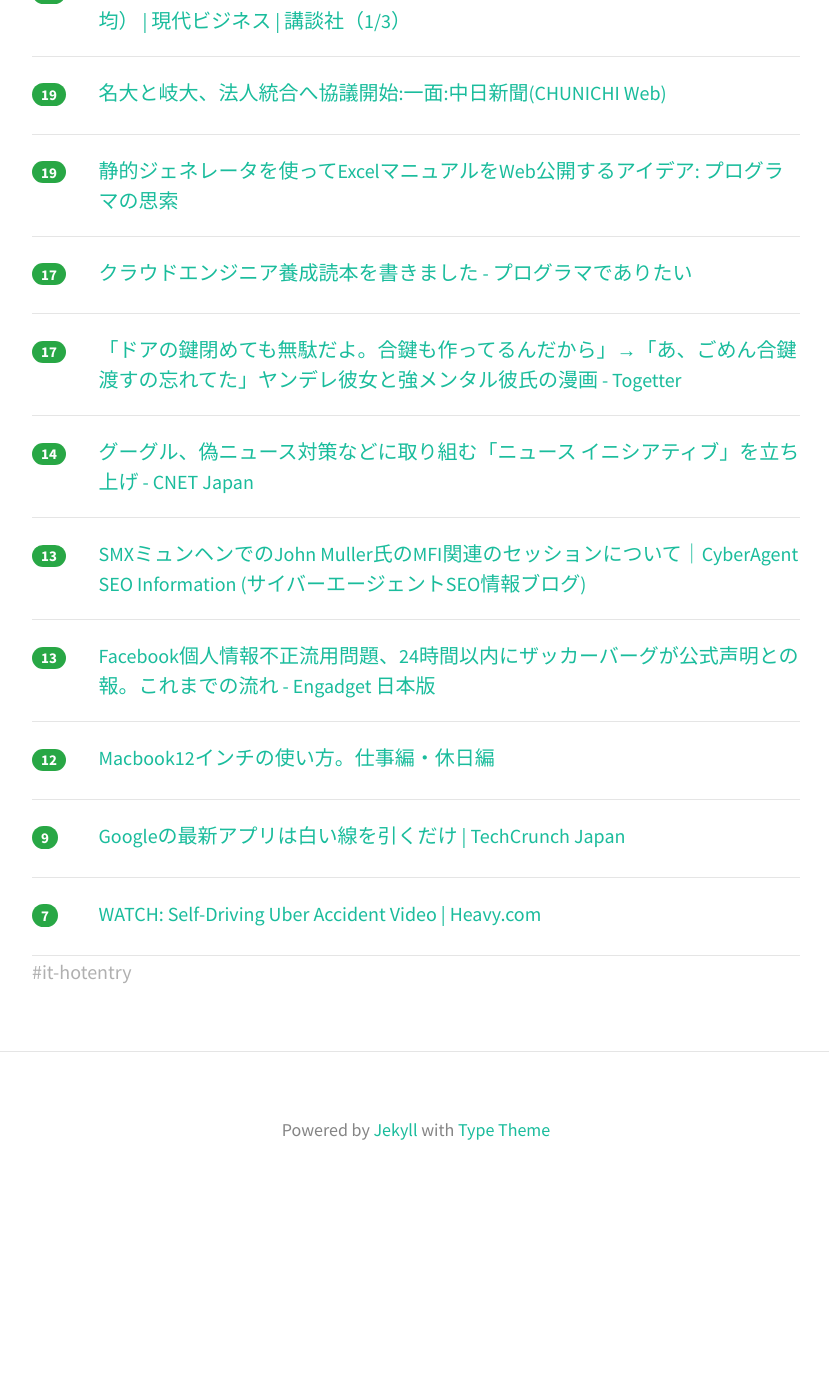
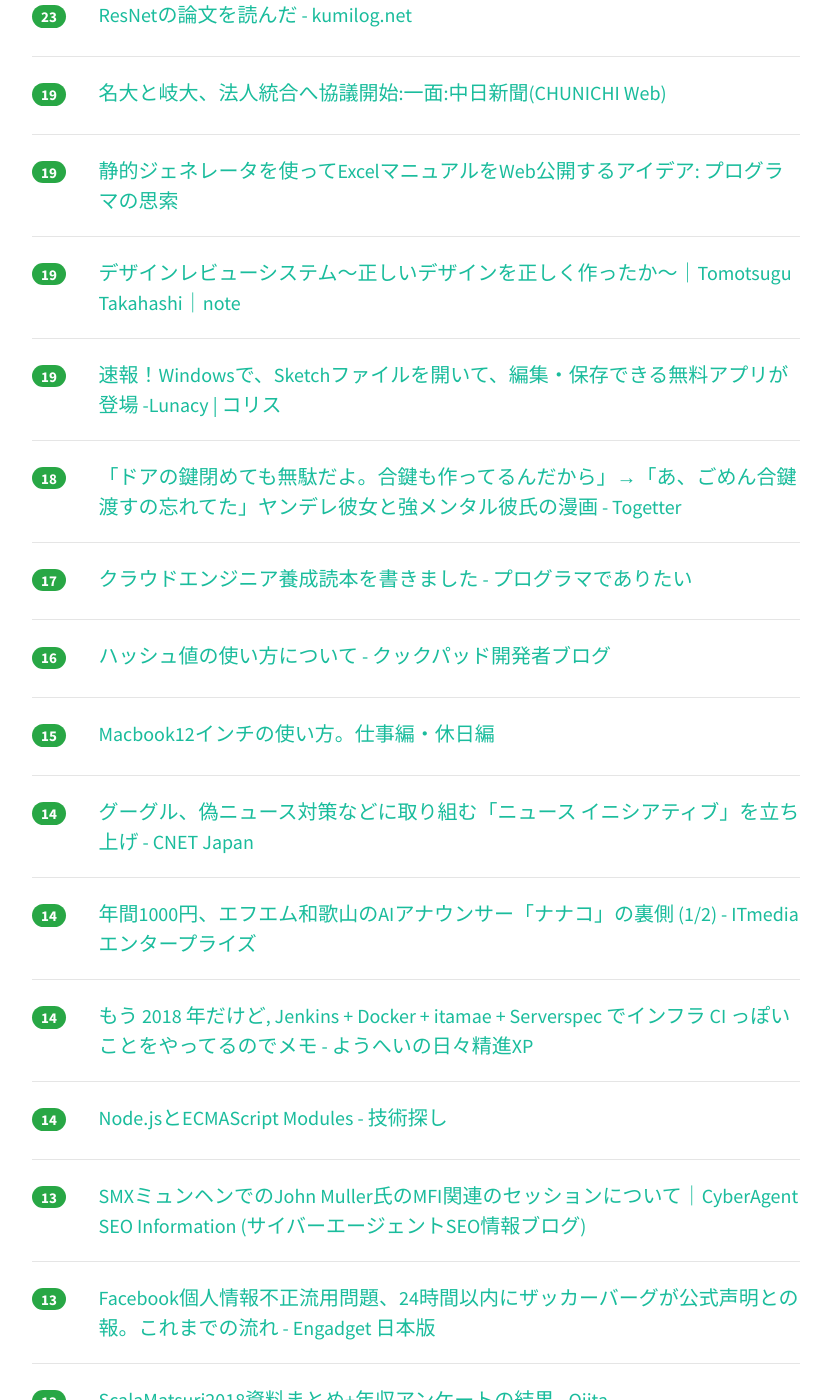
Before and after one commit to yatta47/hatena-matome-site, a Jekyll site: the page built from _posts/2018-03-22-hatena.md, in a window 1280 px wide and 1400 px high, scrolled down 1994 px. Shown: the whole window, without its empty margins (224-1053 px from the left). Built offline with Jekyll 4.4.1, drawn with Linux system fonts in a browser that asks for light colours; nearby versions of some CDN libraries; before the commit the page ends 3201 px from its top, so only the background shows below that; some of the changed text lies outside the part shown.

Commit message:
Updated 2018-03-22

```diff
--- a/_posts/2018-03-22-hatena.md
+++ b/_posts/2018-03-22-hatena.md
@@ -1,43 +1,43 @@
 ---
 layout: post
 title:  "2018-03-22 はてぶIT"
-date:   2018-03-22 12:03:20
+date:   2018-03-22 13:02:43
 tags: [it-hotentry]
 ---
-29 件のデータあり
+37 件のデータあり
 
 <hr><div class="row">
-<div class="col-1"><span class="badge badge-pill badge-success h2">450</span></div>
+<div class="col-1"><span class="badge badge-pill badge-success h2">523</span></div>
 <div class="col-11"><a href='http://www.publickey1.jp/blog/18/jenkins_xgitdockerkubernetescicd.html' target='_blank'>「Jenkins X」発表。Git/Docker/Kubernetesに特化したことでCI/CD環境の構築運用を自動化 － Publickey</a></div>
 </div>
 <hr>
 <div class="row">
-<div class="col-1"><span class="badge badge-pill badge-success h2">169</span></div>
+<div class="col-1"><span class="badge badge-pill badge-success h2">236</span></div>
 <div class="col-11"><a href='http://blog.kamipo.net/entry/2018/03/22/084126' target='_blank'>MySQLのクエリの良し悪しはrows_examinedで判断する - かみぽわーる</a></div>
 </div>
 <hr>
 <div class="row">
-<div class="col-1"><span class="badge badge-pill badge-success h2">117</span></div>
+<div class="col-1"><span class="badge badge-pill badge-success h2">133</span></div>
 <div class="col-11"><a href='https://anond.hatelabo.jp/20180322014102' target='_blank'>はてな村とかなんとか</a></div>
 </div>
 <hr>
 <div class="row">
-<div class="col-1"><span class="badge badge-pill badge-success h2">98</span></div>
+<div class="col-1"><span class="badge badge-pill badge-success h2">132</span></div>
 <div class="col-11"><a href='https://speakerdeck.com/pyama86/linuxkomandodebotorunetukuwodiao-beru' target='_blank'>Linuxコマンドでボトルネックを調べる // Speaker Deck</a></div>
 </div>
 <hr>
 <div class="row">
-<div class="col-1"><span class="badge badge-pill badge-success h2">56</span></div>
+<div class="col-1"><span class="badge badge-pill badge-success h2">59</span></div>
 <div class="col-11"><a href='https://hidekatsu-izuno.hatenablog.com/entry/2018/03/21/150000' target='_blank'>「確率統計－機械学習その前に v2.0」を公開した - hidekatsu-izuno 日々の記録</a></div>
 </div>
 <hr>
 <div class="row">
-<div class="col-1"><span class="badge badge-pill badge-success h2">50</span></div>
+<div class="col-1"><span class="badge badge-pill badge-success h2">52</span></div>
 <div class="col-11"><a href='https://qiita.com/c9katayama/items/b427a008623f0e228c50' target='_blank'>Java10のDocker対応について - Qiita</a></div>
 </div>
 <hr>
 <div class="row">
-<div class="col-1"><span class="badge badge-pill badge-success h2">43</span></div>
+<div class="col-1"><span class="badge badge-pill badge-success h2">44</span></div>
 <div class="col-11"><a href='https://qiita.com/arks22/items/db8eb6a14223ce29219a' target='_blank'>tmuxのペインのステータスラインにgitのブランチとかディレクトリとか表示する(プロンプトはもう古い) - Qiita</a></div>
 </div>
 <hr>
@@ -57,23 +57,23 @@ tags: [it-hotentry]
 </div>
 <hr>
 <div class="row">
-<div class="col-1"><span class="badge badge-pill badge-success h2">31</span></div>
+<div class="col-1"><span class="badge badge-pill badge-success h2">32</span></div>
+<div class="col-11"><a href='https://june29.jp/2018/03/21/invitation-to-engineering-organization-theory-the-book/' target='_blank'>書籍「エンジニアリング組織論への招待」を読んだ - #june29jp</a></div>
+</div>
+<hr>
+<div class="row">
+<div class="col-1"><span class="badge badge-pill badge-success h2">32</span></div>
 <div class="col-11"><a href='https://blog.ohgaki.net/ipa-must-admit-wrong-secure-programming-guide' target='_blank'>IPAは基礎的誤りを明示し、正しい原則を開発者に啓蒙すべき – yohgaki's blog</a></div>
 </div>
 <hr>
 <div class="row">
 <div class="col-1"><span class="badge badge-pill badge-success h2">29</span></div>
-<div class="col-11"><a href='https://june29.jp/2018/03/21/invitation-to-engineering-organization-theory-the-book/' target='_blank'>書籍「エンジニアリング組織論への招待」を読んだ - #june29jp</a></div>
+<div class="col-11"><a href='https://www.slideshare.net/YoshidaShingo/kubernetes-on-alibaba-cloud' target='_blank'>Kubernetes on Alibaba Cloud</a></div>
 </div>
 <hr>
 <div class="row">
 <div class="col-1"><span class="badge badge-pill badge-success h2">29</span></div>
 <div class="col-11"><a href='http://d.hatena.ne.jp/hnw/20180321' target='_blank'>セキュリティの話題に丸腰で踏み込んでくる人を見た - hnwの日記</a></div>
-</div>
-<hr>
-<div class="row">
-<div class="col-1"><span class="badge badge-pill badge-success h2">28</span></div>
-<div class="col-11"><a href='https://www.slideshare.net/YoshidaShingo/kubernetes-on-alibaba-cloud' target='_blank'>Kubernetes on Alibaba Cloud</a></div>
 </div>
 <hr>
 <div class="row">
@@ -92,13 +92,13 @@ tags: [it-hotentry]
 </div>
 <hr>
 <div class="row">
-<div class="col-1"><span class="badge badge-pill badge-success h2">23</span></div>
-<div class="col-11"><a href='http://www.kumilog.net/entry/resnet-paper' target='_blank'>ResNetの論文を読んだ - kumilog.net</a></div>
+<div class="col-1"><span class="badge badge-pill badge-success h2">24</span></div>
+<div class="col-11"><a href='http://gendai.ismedia.jp/articles/-/54944' target='_blank'>財務省は「森友文書」の真相が一発で分かる方法をなぜ使わないのか（佃 均） | 現代ビジネス | 講談社（1/3）</a></div>
 </div>
 <hr>
 <div class="row">
-<div class="col-1"><span class="badge badge-pill badge-success h2">22</span></div>
-<div class="col-11"><a href='http://gendai.ismedia.jp/articles/-/54944' target='_blank'>財務省は「森友文書」の真相が一発で分かる方法をなぜ使わないのか（佃 均） | 現代ビジネス | 講談社（1/3）</a></div>
+<div class="col-1"><span class="badge badge-pill badge-success h2">23</span></div>
+<div class="col-11"><a href='http://www.kumilog.net/entry/resnet-paper' target='_blank'>ResNetの論文を読んだ - kumilog.net</a></div>
 </div>
 <hr>
 <div class="row">
@@ -112,18 +112,53 @@ tags: [it-hotentry]
 </div>
 <hr>
 <div class="row">
+<div class="col-1"><span class="badge badge-pill badge-success h2">19</span></div>
+<div class="col-11"><a href='https://note.mu/ttmtg/n/nc9ef0a890c3d' target='_blank'>デザインレビューシステム〜正しいデザインを正しく作ったか〜｜Tomotsugu Takahashi｜note</a></div>
+</div>
+<hr>
+<div class="row">
+<div class="col-1"><span class="badge badge-pill badge-success h2">19</span></div>
+<div class="col-11"><a href='https://coliss.com/articles/build-websites/operation/design/sketch-for-windows-lunacy.html' target='_blank'>速報！Windowsで、Sketchファイルを開いて、編集・保存できる無料アプリが登場 -Lunacy | コリス</a></div>
+</div>
+<hr>
+<div class="row">
+<div class="col-1"><span class="badge badge-pill badge-success h2">18</span></div>
+<div class="col-11"><a href='https://togetter.com/li/1210729' target='_blank'>「ドアの鍵閉めても無駄だよ。合鍵も作ってるんだから」→「あ、ごめん合鍵渡すの忘れてた」ヤンデレ彼女と強メンタル彼氏の漫画 - Togetter</a></div>
+</div>
+<hr>
+<div class="row">
 <div class="col-1"><span class="badge badge-pill badge-success h2">17</span></div>
 <div class="col-11"><a href='http://blog.takuros.net/entry/2018/03/22/090718' target='_blank'>クラウドエンジニア養成読本を書きました - プログラマでありたい</a></div>
 </div>
 <hr>
 <div class="row">
-<div class="col-1"><span class="badge badge-pill badge-success h2">17</span></div>
-<div class="col-11"><a href='https://togetter.com/li/1210729' target='_blank'>「ドアの鍵閉めても無駄だよ。合鍵も作ってるんだから」→「あ、ごめん合鍵渡すの忘れてた」ヤンデレ彼女と強メンタル彼氏の漫画 - Togetter</a></div>
+<div class="col-1"><span class="badge badge-pill badge-success h2">16</span></div>
+<div class="col-11"><a href='http://techlife.cookpad.com/entry/2018/03/22/082755' target='_blank'>ハッシュ値の使い方について - クックパッド開発者ブログ</a></div>
+</div>
+<hr>
+<div class="row">
+<div class="col-1"><span class="badge badge-pill badge-success h2">15</span></div>
+<div class="col-11"><a href='https://number333.org/2018/03/21/macbook12inch-dailyuse/' target='_blank'>Macbook12インチの使い方。仕事編・休日編</a></div>
 </div>
 <hr>
 <div class="row">
 <div class="col-1"><span class="badge badge-pill badge-success h2">14</span></div>
 <div class="col-11"><a href='https://japan.cnet.com/article/35116475/' target='_blank'>グーグル、偽ニュース対策などに取り組む「ニュース イニシアティブ」を立ち上げ - CNET Japan</a></div>
+</div>
+<hr>
+<div class="row">
+<div class="col-1"><span class="badge badge-pill badge-success h2">14</span></div>
+<div class="col-11"><a href='http://www.itmedia.co.jp/enterprise/articles/1803/22/news013.html' target='_blank'>年間1000円、エフエム和歌山のAIアナウンサー「ナナコ」の裏側 (1/2) - ITmedia エンタープライズ</a></div>
+</div>
+<hr>
+<div class="row">
+<div class="col-1"><span class="badge badge-pill badge-success h2">14</span></div>
+<div class="col-11"><a href='http://inokara.hateblo.jp/entry/2018/03/21/152609' target='_blank'>もう 2018 年だけど, Jenkins + Docker + itamae + Serverspec でインフラ CI っぽいことをやってるのでメモ - ようへいの日々精進XP</a></div>
+</div>
+<hr>
+<div class="row">
+<div class="col-1"><span class="badge badge-pill badge-success h2">14</span></div>
+<div class="col-11"><a href='http://blog.hiroppy.me/entry/nodejs-esm' target='_blank'>Node.jsとECMAScript Modules - 技術探し</a></div>
 </div>
 <hr>
 <div class="row">
@@ -137,8 +172,18 @@ tags: [it-hotentry]
 </div>
 <hr>
 <div class="row">
-<div class="col-1"><span class="badge badge-pill badge-success h2">12</span></div>
-<div class="col-11"><a href='https://number333.org/2018/03/21/macbook12inch-dailyuse/' target='_blank'>Macbook12インチの使い方。仕事編・休日編</a></div>
+<div class="col-1"><span class="badge badge-pill badge-success h2">13</span></div>
+<div class="col-11"><a href='https://qiita.com/applideveloper/items/e8c18bcec6e570c20d60' target='_blank'>ScalaMatsuri2018資料まとめ+年収アンケートの結果 - Qiita</a></div>
+</div>
+<hr>
+<div class="row">
+<div class="col-1"><span class="badge badge-pill badge-success h2">10</span></div>
+<div class="col-11"><a href='https://jp.techcrunch.com/2018/03/22/2018-03-20-sources-google-is-buying-lytro-for-about-40m/' target='_blank'>GoogleがLytroを4000万ドル前後で買収との情報――ライトフィールド技術でVR世界構築強化 | TechCrunch Japan</a></div>
+</div>
+<hr>
+<div class="row">
+<div class="col-1"><span class="badge badge-pill badge-success h2">10</span></div>
+<div class="col-11"><a href='https://heavy.com/news/2018/03/self-driving-uber-accident-video-killed-pedestrian/' target='_blank'>WATCH: Self-Driving Uber Accident Video | Heavy.com</a></div>
 </div>
 <hr>
 <div class="row">
@@ -146,8 +191,3 @@ tags: [it-hotentry]
 <div class="col-11"><a href='https://jp.techcrunch.com/2018/03/21/2018-03-20-googles-simple-new-app-lets-you-draw-white-lines/' target='_blank'>Googleの最新アプリは白い線を引くだけ | TechCrunch Japan</a></div>
 </div>
 <hr>
-<div class="row">
-<div class="col-1"><span class="badge badge-pill badge-success h2">7</span></div>
-<div class="col-11"><a href='https://heavy.com/news/2018/03/self-driving-uber-accident-video-killed-pedestrian/' target='_blank'>WATCH: Self-Driving Uber Accident Video | Heavy.com</a></div>
-</div>
-<hr>
```
